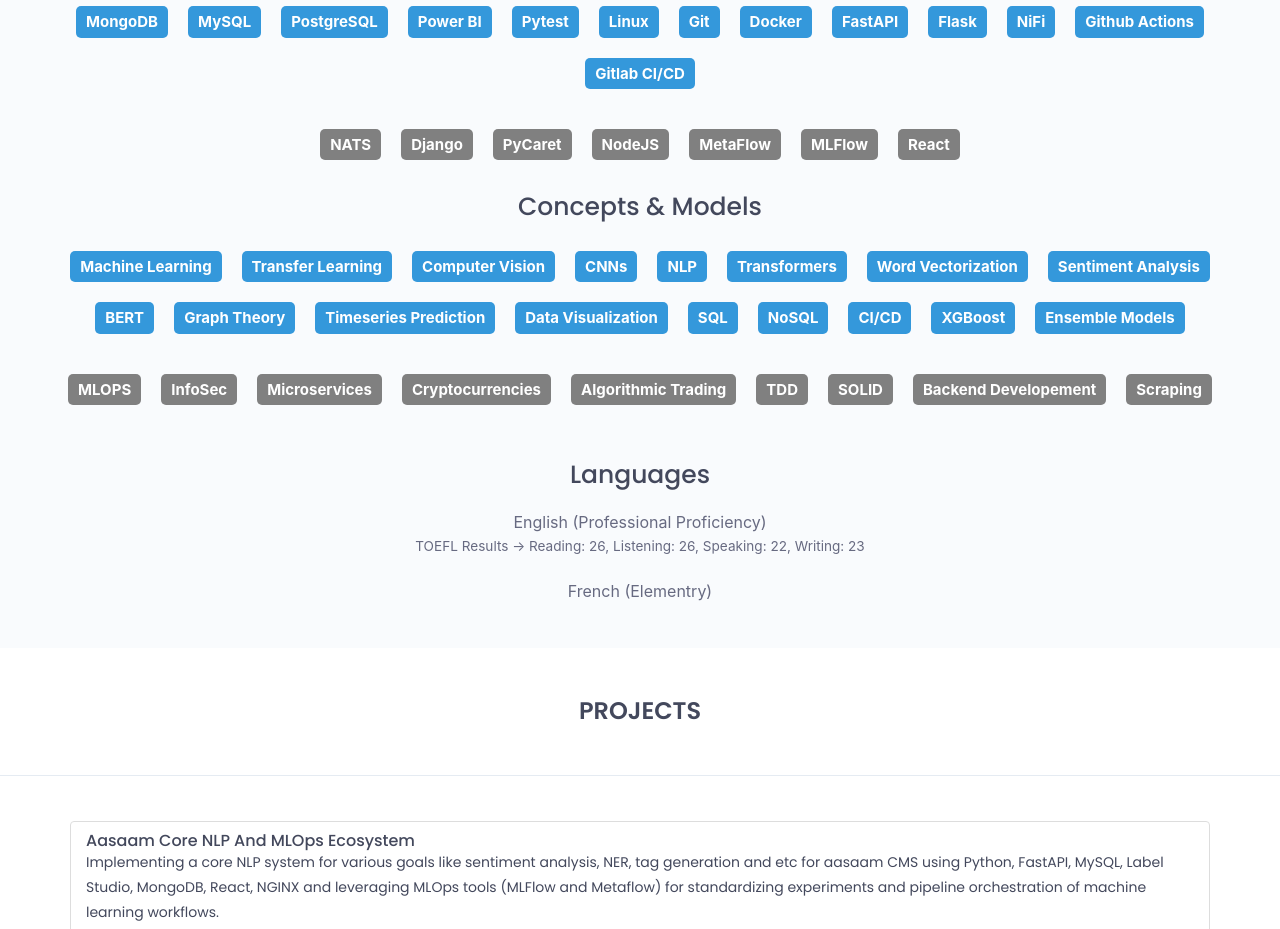
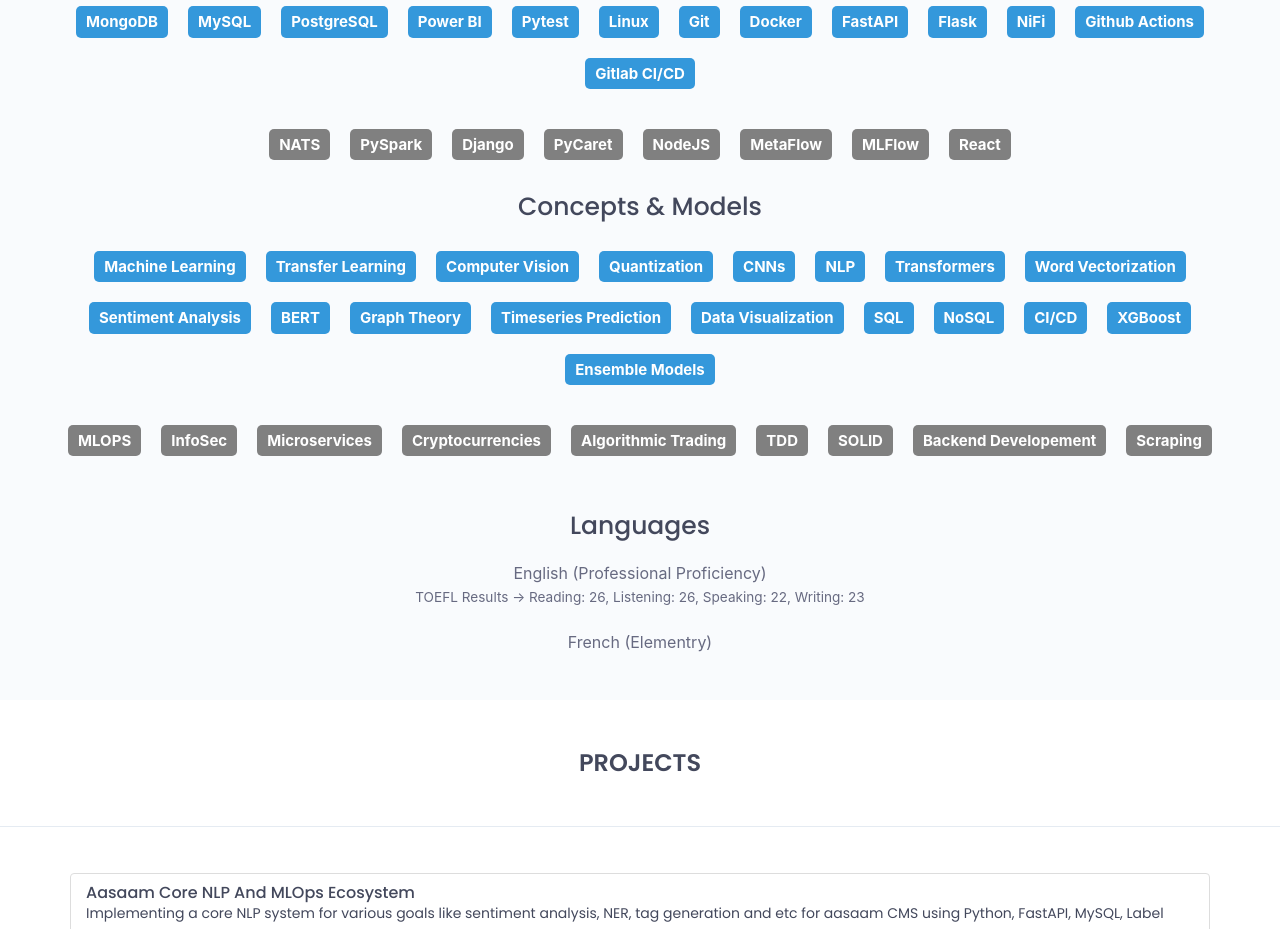
Before and after one commit to rezashabrang/rezashabrang.github.io, a React (Create React App) app: page / in a window 1280 px wide. Shown: the part 2960-3889 px from the top of the page. Built offline with nearby package versions, Linux system fonts and the light colour scheme; some icons are missing.

Commit message:
feat: Updating skills

```diff
--- a/src/job.js
+++ b/src/job.js
@@ -237,6 +237,7 @@ function JobResume() {
           <div class="row">
             <div class="badge-container">
               <span class="badge-gpt yellow">NATS</span>
+              <span class="badge-gpt yellow">PySpark</span>
               <span class="badge-gpt yellow">Django</span>
               <span class="badge-gpt yellow">PyCaret</span>
               <span class="badge-gpt yellow">NodeJS</span>
@@ -257,6 +258,7 @@ function JobResume() {
               <span class="badge-gpt blue">Machine Learning</span>
               <span class="badge-gpt blue">Transfer Learning</span>
               <span class="badge-gpt blue">Computer Vision</span>
+              <span class="badge-gpt blue">Quantization</span>
               <span class="badge-gpt blue">CNNs</span>
               <span class="badge-gpt blue">NLP</span>
               <span class="badge-gpt blue">Transformers</span>
```
